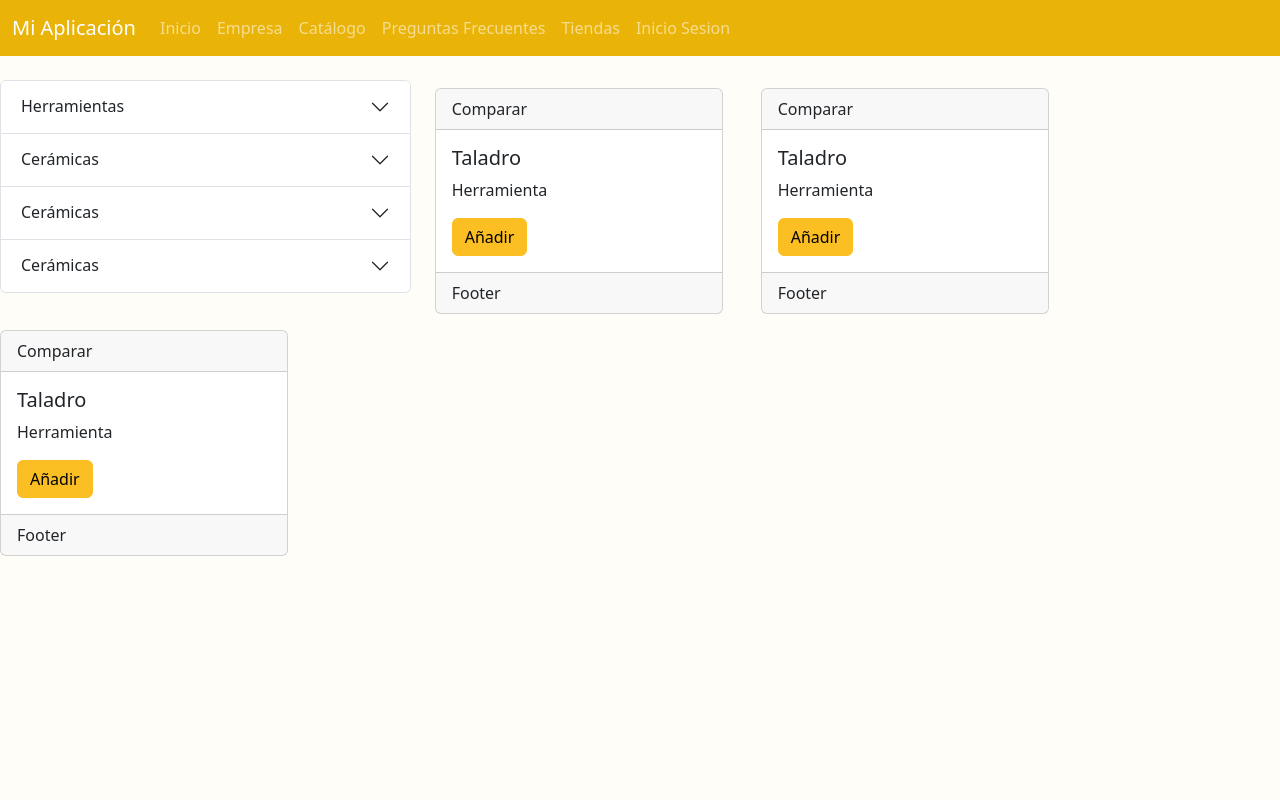
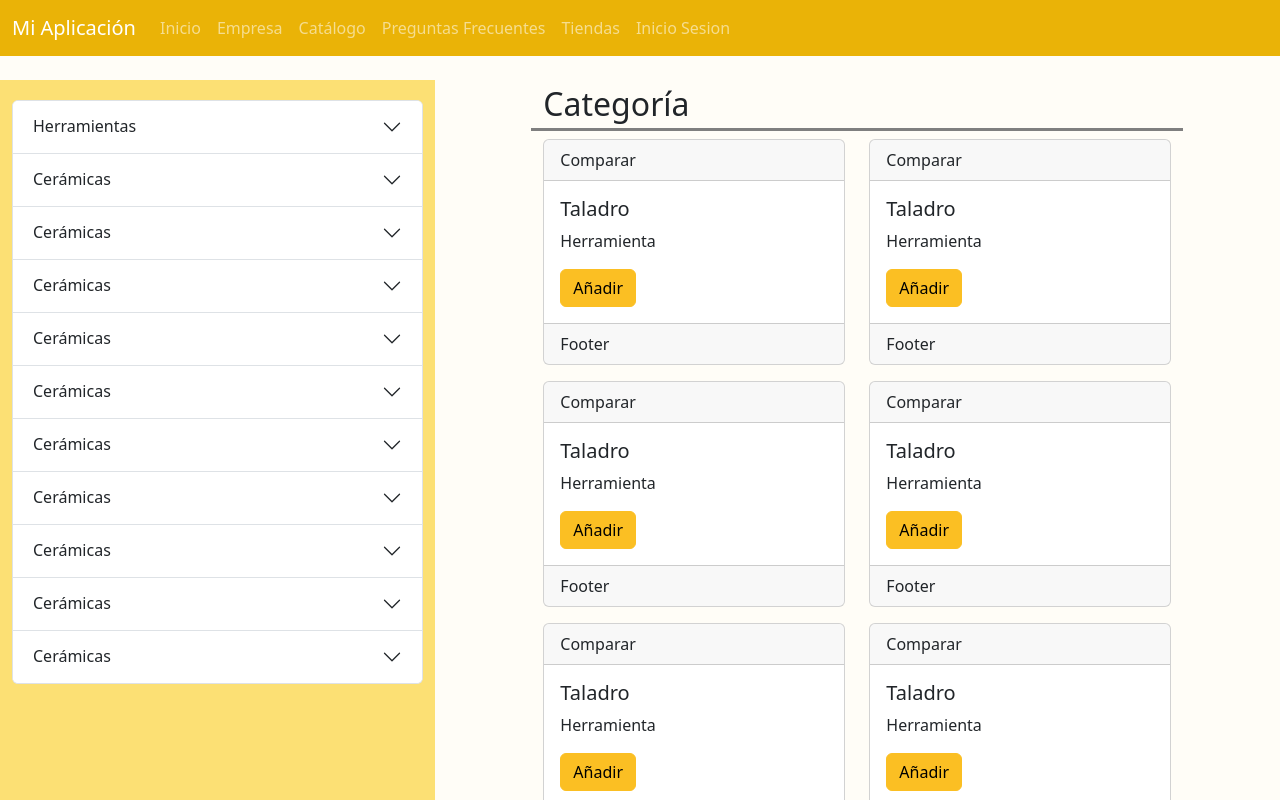
Before and after one commit to maryVillalobos/ProyectoElancarFrontEnd, a React (Vite) app: page /catalogo in a window 1280 px wide. Shown: the top 800 px of the page. Built offline with nearby package versions, Linux system fonts and the light colour scheme.

Commit message:
Avance catálogo y empresa

```diff
--- a/src/assets/scss/informacion.scss
+++ b/src/assets/scss/informacion.scss
@@ -4,9 +4,19 @@
     color: var(--bs-info);
     background-color: var(--bs-dark);
     padding-left: 10%;
+    padding-top: 2%;
+    padding-bottom: 2%;
 }
 
 .container-info{
     color: var(--bs-dark);
     background-color: var(--bs-success);
+    padding-bottom: 1%;
+    padding-top: 1%;
+    display: flex;
+    justify-content: center;
 }
+
+.informacion-button{
+    width: 90%;
+}
--- /dev/null
+++ b/src/assets/scss/sidebar.scss
@@ -0,0 +1,20 @@
+@import './style.scss';
+
+
+.sidebar{
+    position: -webkit-sticky; /* For Safari */
+    position: sticky;
+    top: 20px; /* Adjust based on how far down you want it to stick */
+    left: 0; /* Sticks it to the left side */
+    height: 100vh; /* Makes sure it takes the full viewport height */
+    background-color: var(--bs-success); /* Optional: To ensure the background color is visible */
+    padding: 20px; /* Optional: Add some padding for styling */
+    z-index: 1000; /* Ensures it's on top of the content */
+    overflow-y: auto; /* If the menu gets too long, allows it to scroll */
+  }
+
+  .titulo-catalogo{
+    font-size: xx-large;
+    border-bottom: 0.2rem solid;
+    border-color: var(--bs-danger);
+  }
--- a/src/component/catalogo/catalogo.jsx
+++ b/src/component/catalogo/catalogo.jsx
@@ -1,31 +1,23 @@
 import React from 'react';
-import { Container } from 'reactstrap'; // Importa Container de Reactstrap para estructurar el layout
+import { Container, Row } from 'reactstrap'; // Importa Container de Reactstrap para estructurar el layout
 import NavBar from '../landingPage/components/navbar';
-import Producto from './components/Productos/ProductosElement';
+import ProductosContainer from './components/Productos/ProductosContainer';
 import Sidebar from './components/Sidebar/sidebar';
-
 
 const Catalogo = () => {
   return (
     <>
       <NavBar/>
-      <div className="row">
-          <div className='col-4'><Sidebar/></div>
+      <Row>
+         <Sidebar/>
 
-          <div className='col-3'>
-            <Producto Titulo={"Taladro"} Descripcion={"Herramienta"}/>
+         <ProductosContainer/>
 
-          </div>
-          <div className='col-3'>
-            <Producto Titulo={"Taladro"} Descripcion={"Herramienta"}/>
+      </Row>
 
-          </div>
-          <div className='col-3'>
-            <Producto Titulo={"Taladro"} Descripcion={"Herramienta"}/>
 
-          </div>
 
-      </div>
+
 
     </>
   );
--- a/src/component/catalogo/components/Productos/ProductosContainer.jsx
+++ b/src/component/catalogo/components/Productos/ProductosContainer.jsx
@@ -0,0 +1,33 @@
+import React from 'react';
+import { Container, Row } from 'reactstrap'; // Importa Container de Reactstrap para estructurar el layout
+import Producto from './ProductosElement';
+import '@styles/sidebar.scss';
+
+
+const ProductosContainer = ({Titulo, Descripcion}) => {
+    return (
+        <>
+            <Container className='col-6'>
+                <Row>
+                    <div className="col-12 titulo-catalogo">Categoría</div>
+                </Row>
+
+                <Row>
+                    <Producto Titulo={"Taladro"} Descripcion={"Herramienta"}/>
+                    <Producto Titulo={"Taladro"} Descripcion={"Herramienta"}/>
+                    <Producto Titulo={"Taladro"} Descripcion={"Herramienta"}/>
+                    <Producto Titulo={"Taladro"} Descripcion={"Herramienta"}/>
+                    <Producto Titulo={"Taladro"} Descripcion={"Herramienta"}/>
+                    <Producto Titulo={"Taladro"} Descripcion={"Herramienta"}/>
+                    <Producto Titulo={"Taladro"} Descripcion={"Herramienta"}/>
+                    <Producto Titulo={"Taladro"} Descripcion={"Herramienta"}/>
+                    <Producto Titulo={"Taladro"} Descripcion={"Herramienta"}/>
+                    <Producto Titulo={"Taladro"} Descripcion={"Herramienta"}/>
+                </Row>
+
+            </Container>
+        </>
+    );
+};
+
+export default ProductosContainer;
--- a/src/component/catalogo/components/Productos/ProductosElement.jsx
+++ b/src/component/catalogo/components/Productos/ProductosElement.jsx
@@ -2,10 +2,11 @@ import React from 'react';
 import { Container, Card, CardHeader, CardBody, CardTitle, CardText, CardFooter, Button } from 'reactstrap'; // Importa Container de Reactstrap para estructurar el layout
 
 
-const Productos = ({Titulo, Descripcion}) => {
+const Productos = ({ Titulo, Descripcion }) => {
     return (
         <>
-            <Card className="my-2" style={{ width: '18rem'}}>
+        <div className="col-md-6 col-sd-12">
+            <Card className="my-2" >
                 <CardHeader>
                     Comparar
                 </CardHeader>
@@ -24,6 +25,7 @@ const Productos = ({Titulo, Descripcion}) => {
                     Footer
                 </CardFooter>
             </Card>
+            </div>
         </>
     );
 };
--- a/src/component/catalogo/components/Sidebar/sidebar.jsx
+++ b/src/component/catalogo/components/Sidebar/sidebar.jsx
@@ -7,6 +7,12 @@ import {
   AccordionItem,
 } from 'reactstrap';
 import SidebarElement from './sidebarElement';
+import '@styles/sidebar.scss';
+
+
+
+
+
 
 const Sidebar = () => {
   const [open, setOpen] = useState('1');
@@ -17,7 +23,7 @@ const Sidebar = () => {
       setOpen(id);}}
   return (
     <>
-    <Accordion open={open} toggle={toggle}>
+    <Accordion open={open} toggle={toggle} className='col-4 sidebar'>
       <SidebarElement id= {1}Categoria={"Herramientas"}
       Subcategorias={["Subcategoría1","Subcategoría2", "Subcategoría3"]}/>
       <SidebarElement id={2} Categoria={"Cerámicas"}
@@ -25,6 +31,20 @@ const Sidebar = () => {
       <SidebarElement id={3} Categoria={"Cerámicas"}
       Subcategorias={["Subcategoría1","Subcategoría2", "Subcategoría3"]}/>
       <SidebarElement id={4} Categoria={"Cerámicas"}
+      Subcategorias={["Subcategoría1","Subcategoría2", "Subcategoría3"]}/>
+      <SidebarElement id={5} Categoria={"Cerámicas"}
+      Subcategorias={["Subcategoría1","Subcategoría2", "Subcategoría3"]}/>
+      <SidebarElement id={6} Categoria={"Cerámicas"}
+      Subcategorias={["Subcategoría1","Subcategoría2", "Subcategoría3"]}/>
+      <SidebarElement id={7} Categoria={"Cerámicas"}
+      Subcategorias={["Subcategoría1","Subcategoría2", "Subcategoría3"]}/>
+      <SidebarElement id={8} Categoria={"Cerámicas"}
+      Subcategorias={["Subcategoría1","Subcategoría2", "Subcategoría3"]}/>
+      <SidebarElement id={9} Categoria={"Cerámicas"}
+      Subcategorias={["Subcategoría1","Subcategoría2", "Subcategoría3"]}/>
+      <SidebarElement id={10} Categoria={"Cerámicas"}
+      Subcategorias={["Subcategoría1","Subcategoría2", "Subcategoría3"]}/>
+      <SidebarElement id={11} Categoria={"Cerámicas"}
       Subcategorias={["Subcategoría1","Subcategoría2", "Subcategoría3"]}/>
 
 
```
Also changed, not shown: 1 other file (tests, documents, lock files or other folders).
